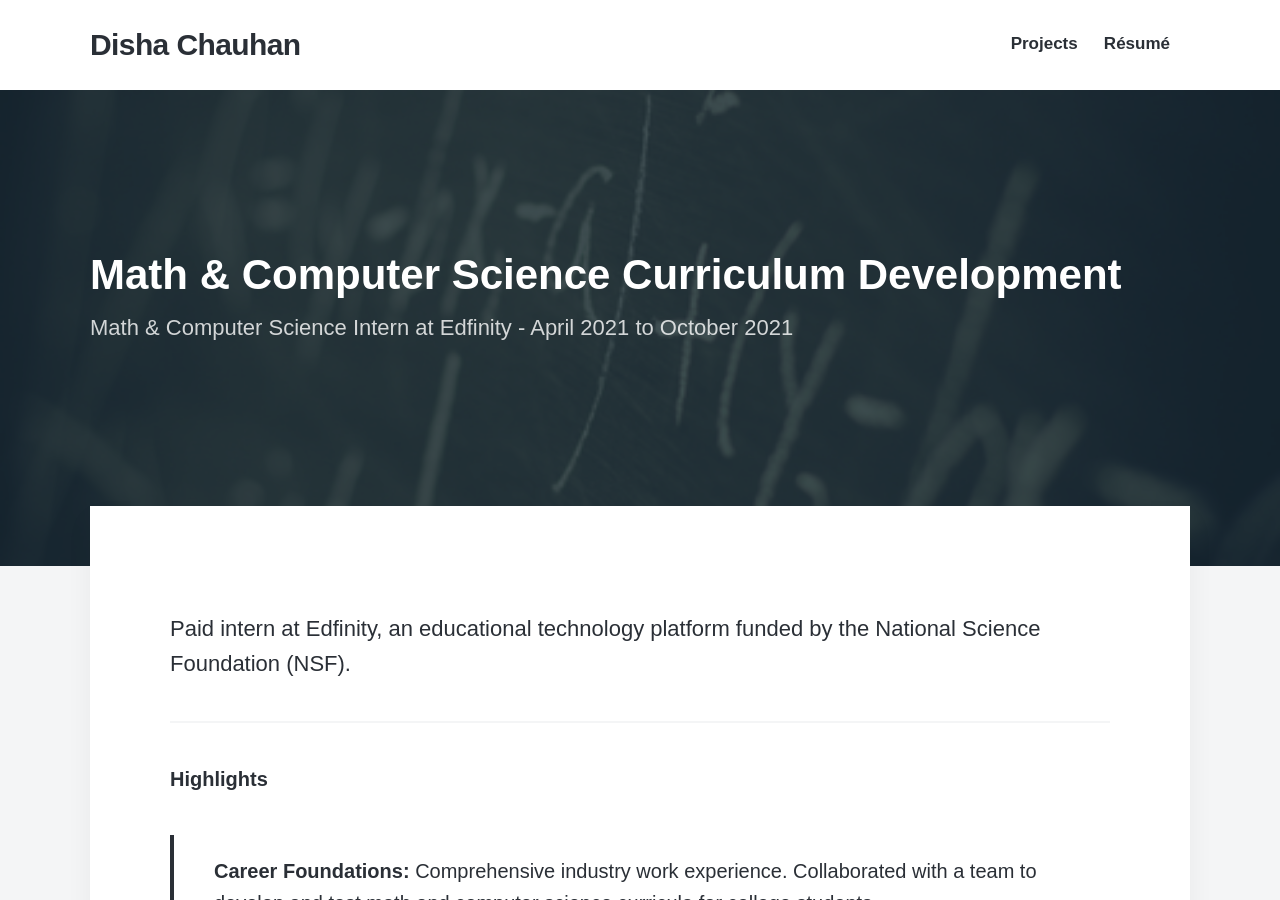
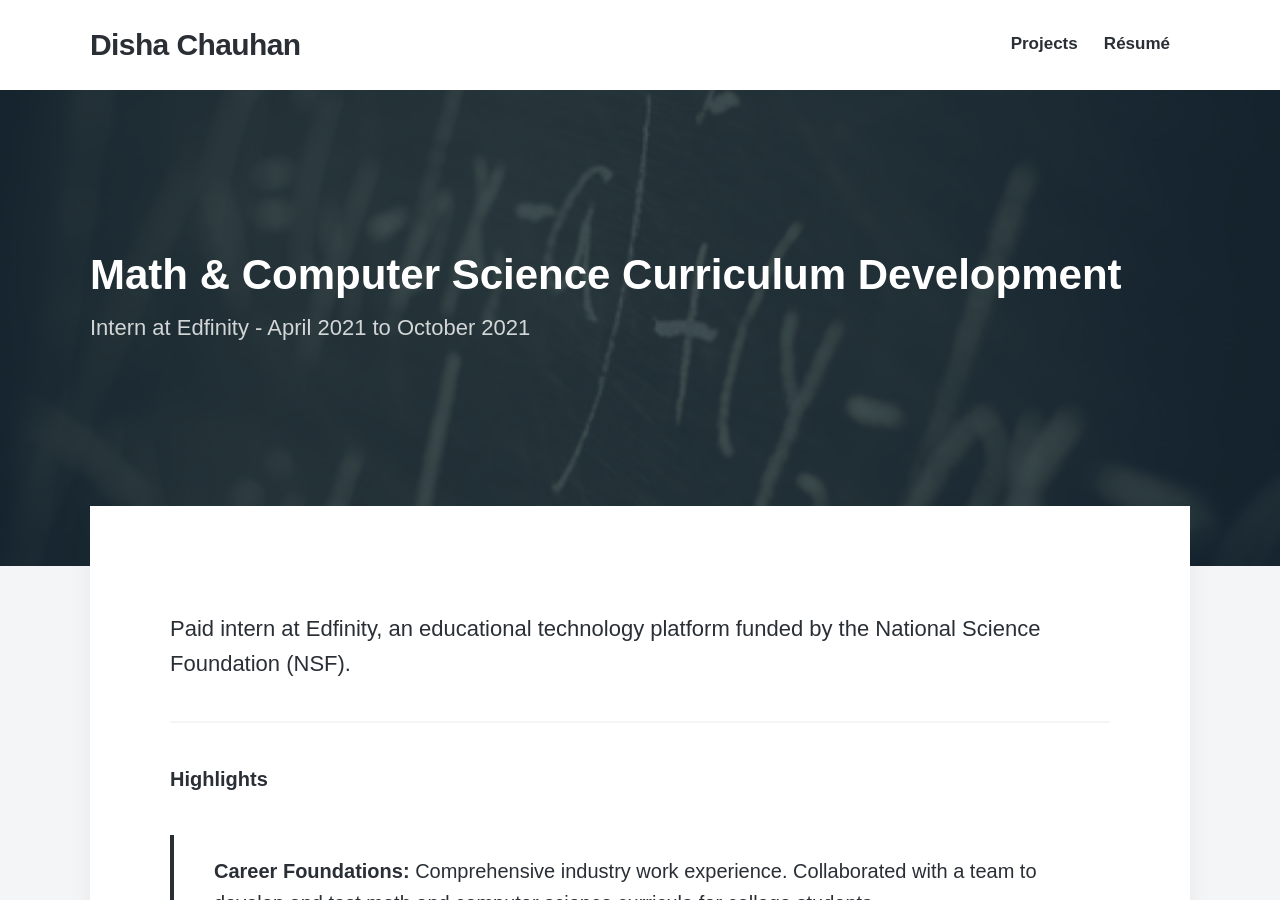
Before and after one commit to disha-22/disha-22.github.io, a Jekyll site: the page built from _projects/edfinity.md, in a window 1280 px wide and 900 px high. Built offline with Jekyll 4.4.1, drawn with Linux system fonts in a browser that asks for light colours; nearby versions of some CDN libraries; some web fonts are replaced.

Commit message:
Update edfinity.md

```diff
--- a/_projects/edfinity.md
+++ b/_projects/edfinity.md
@@ -1,6 +1,6 @@
 ---
 title: 'Math & Computer Science Curriculum Development'
-subtitle: 'Math & Computer Science Intern at Edfinity - April 2021 to October 2021'
+subtitle: 'Intern at Edfinity - April 2021 to October 2021'
 date: 2019-03-30 00:00:00
 description: Development and testing of math and computer science curricula for college students
 featured_image: '/images/shutterstock_317431127.jpg'
```
